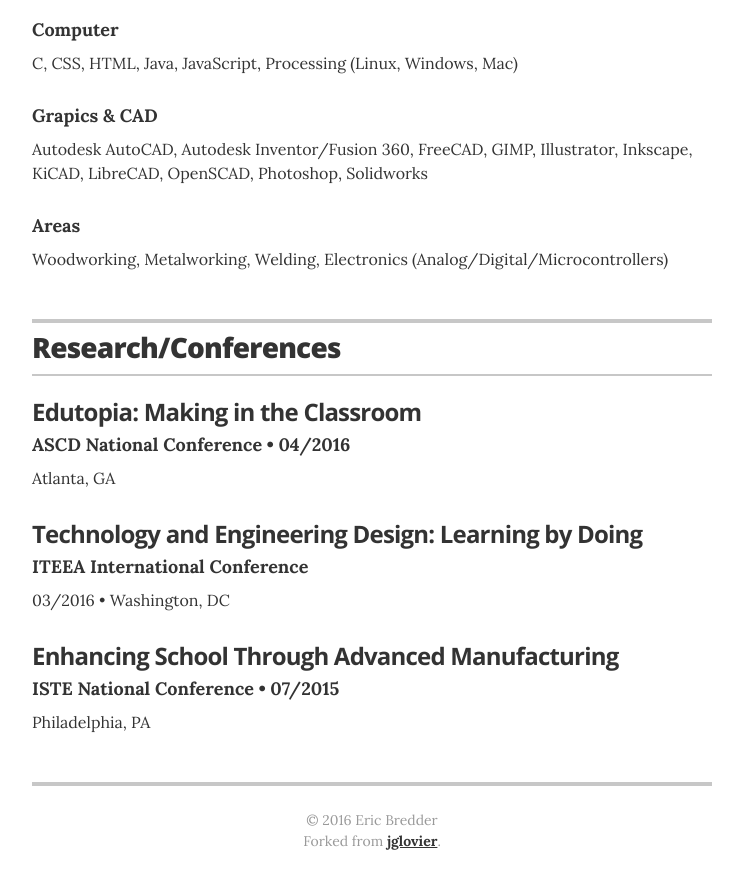
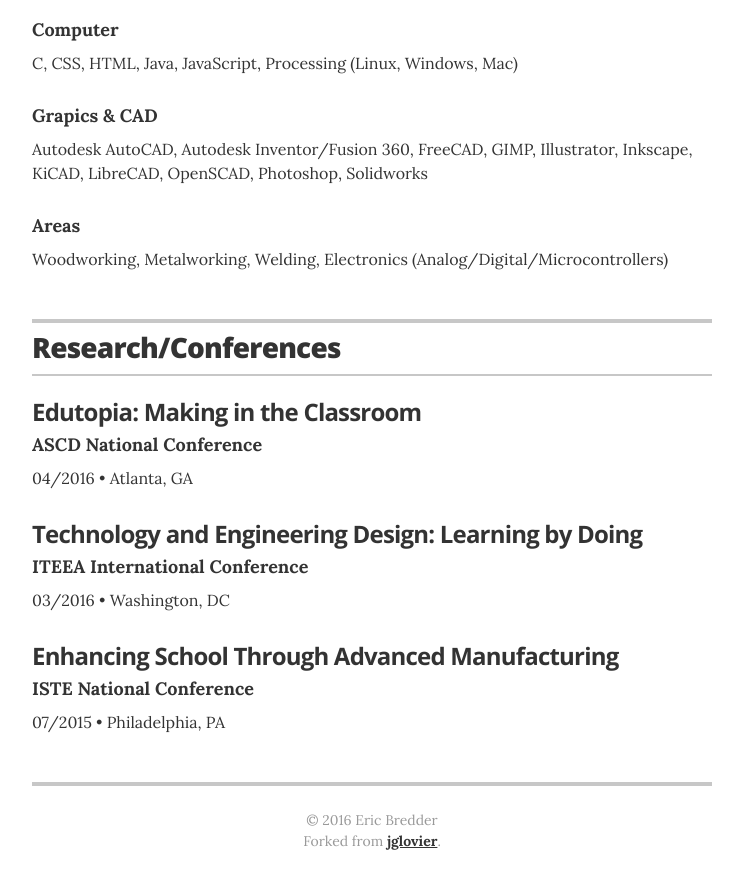
Before and after one commit to eabredder/eabredder.github.io, a Jekyll site: the page built from index.html, in a window 1280 px wide and 900 px high, scrolled down 1672 px. Shown: the top 889 px of the window, without its empty margins (268-1011 px from the left). Built offline with Jekyll 4.4.1, drawn with Linux system fonts in a browser that asks for light colours.

Commit message:
Update resume.html

```diff
--- a/_layouts/resume.html
+++ b/_layouts/resume.html
@@ -187,21 +187,21 @@
         </header>
 
         <div class="resume-item">
-          <h3 class="resume-item-title" itemprop="award">Edutopia: Making in the Classroom</h3>
-          <h4 class="resume-item-details">ASCD National Conference &bull; 04/2016</h4>
-          <p class="resume-item-copy">Atlanta, GA</p>
+          <h4 class="resume-item-title" itemprop="award">Edutopia: Making in the Classroom</h4>
+          <h5 class="resume-item-details">ASCD National Conference</h5>
+          <p class="resume-item-copy">04/2016 &bull; Atlanta, GA</p>
         </div>
 
         <div class="resume-item">
-          <h3 class="resume-item-title" itemprop="award">Technology and Engineering Design: Learning by Doing</h3>
-          <h4 class="resume-item-details">ITEEA International Conference</h4>
+          <h4 class="resume-item-title" itemprop="award">Technology and Engineering Design: Learning by Doing</h4>
+          <h5 class="resume-item-details">ITEEA International Conference</h5>
           <p class="resume-item-copy">03/2016 &bull; Washington, DC</p>
         </div>
 
         <div class="resume-item">
-          <h3 class="resume-item-title" itemprop="award">Enhancing School Through Advanced Manufacturing</h3>
-          <h4 class="resume-item-details">ISTE National Conference &bull; 07/2015</h4>
-          <p class="resume-item-copy">Philadelphia, PA</p>
+          <h4 class="resume-item-title" itemprop="award">Enhancing School Through Advanced Manufacturing</h4>
+          <h5 class="resume-item-details">ISTE National Conference</h5>
+          <p class="resume-item-copy">07/2015 &bull; Philadelphia, PA</p>
         </div>
 
       </section>
```
